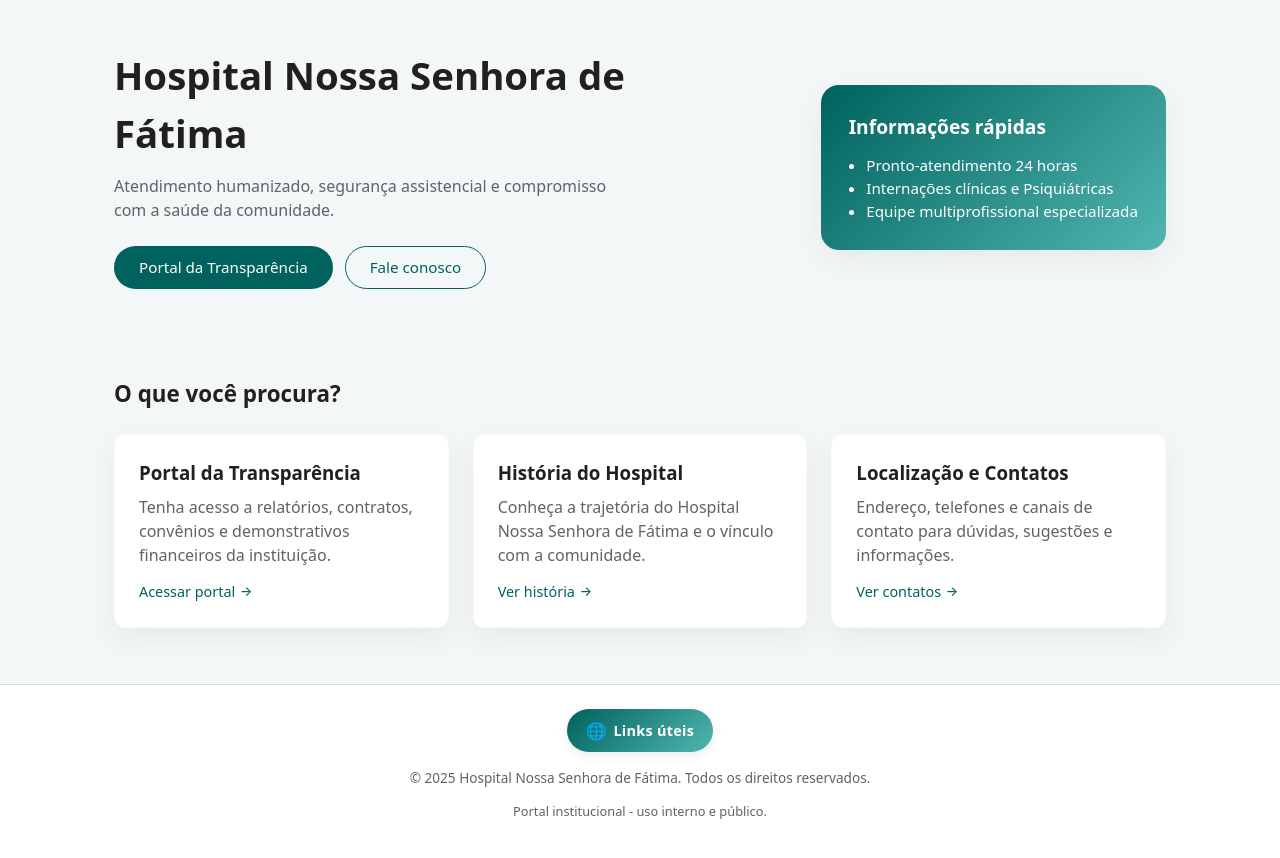
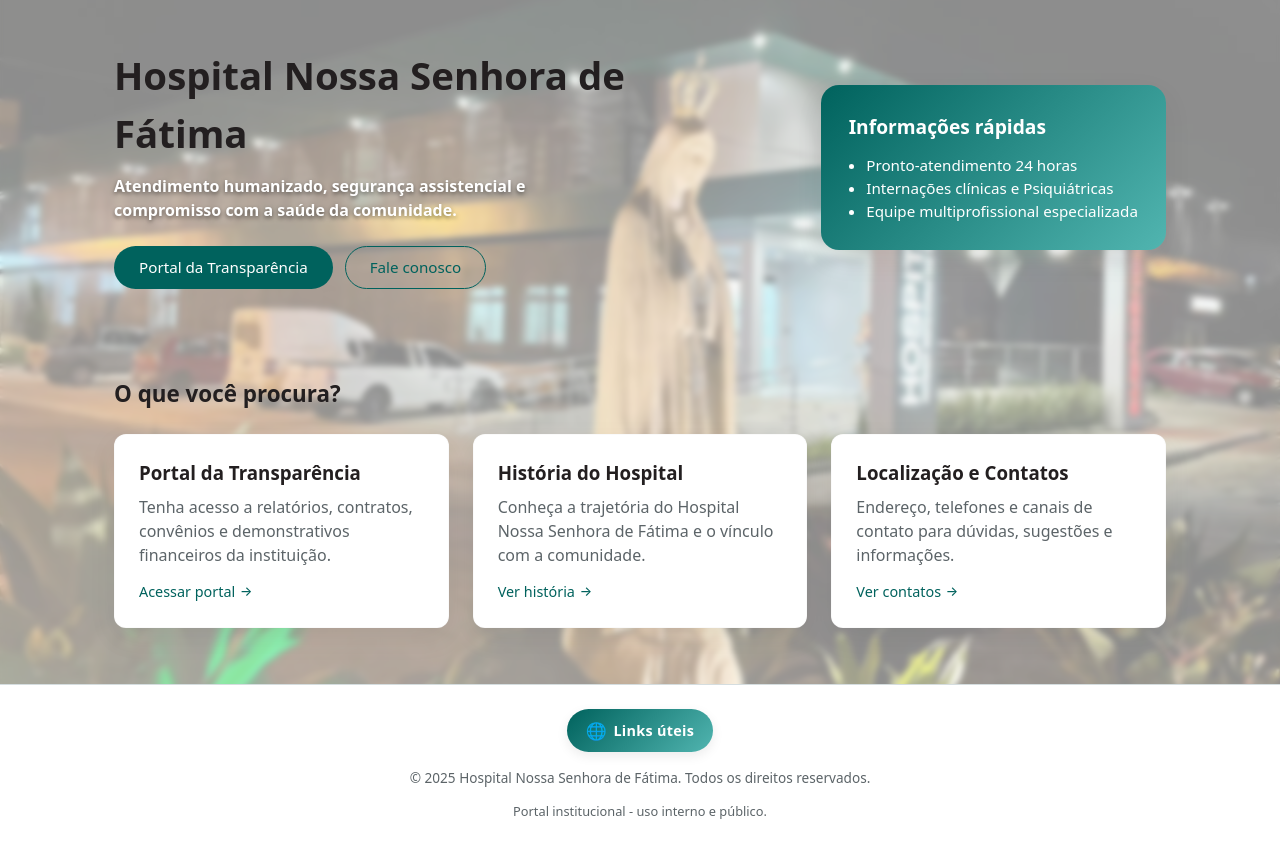
Before and after one commit to PedroCitadin/SiteHospital2, a plain HTML site: page index.html in a window 1280 px wide. Shown: the part 90-948 px from the top of the page. Drawn offline with Linux system fonts and the light colour scheme.

Commit message:
imagem de fundo

```diff
--- a/assets/css/style.css
+++ b/assets/css/style.css
@@ -29,8 +29,36 @@ body {
   margin: 0;
   font-family: var(--font-main);
   color: var(--color-text);
+  line-height: 1.5;
+}
+
+/* Fundo padrão para todas as páginas que NÃO são a home */
+body:not(.home) {
   background-color: var(--color-bg);
-  line-height: 1.5;
+}
+
+body.home {
+  position: relative;
+  background-image: url('../img/bg.jpg'); /* caminho correto */
+  background-repeat: no-repeat;
+  background-position: center center;
+  background-attachment: fixed;
+  background-size: cover;
+}
+
+body.home .hero-text p {
+  color: #fff;
+  font-weight: 600;
+  text-shadow: 0 2px 4px rgba(0, 0, 0, 0.5);
+}
+
+body.home::before {
+  content: "";
+  position: fixed;
+  inset: 0;
+  background: rgba(255, 255, 255, 0.55); /* filtro claro */
+  backdrop-filter: blur(3px) brightness(0.95);
+  z-index: -1;
 }
 
 /* Layout */
@@ -565,4 +593,8 @@ textarea:focus {
   .logo img {
     height: 48px;
   }
+
+
+
+
 }
--- a/index.html
+++ b/index.html
@@ -8,7 +8,7 @@
     <link rel="stylesheet" href="assets/css/style.css">
     <link rel="icon" href="assets/img/favicon.ico">
 </head>
-<body class="page page-home">
+<body class="page page-home home">
 <header class="site-header">
     <div class="container header-content">
         <a href="index.html" class="logo">
```
Also changed, not shown: assets/img/bg.jpg (added).
